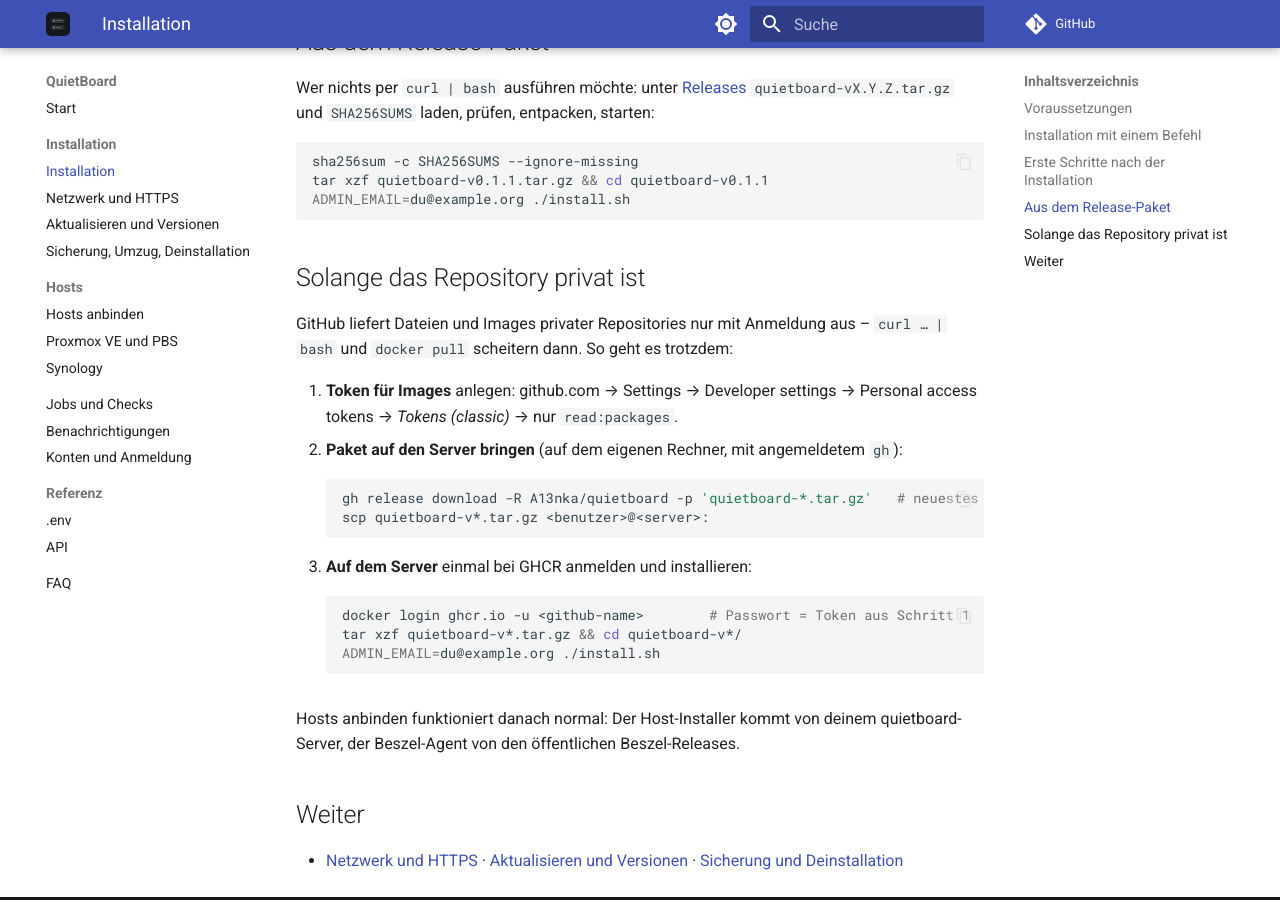
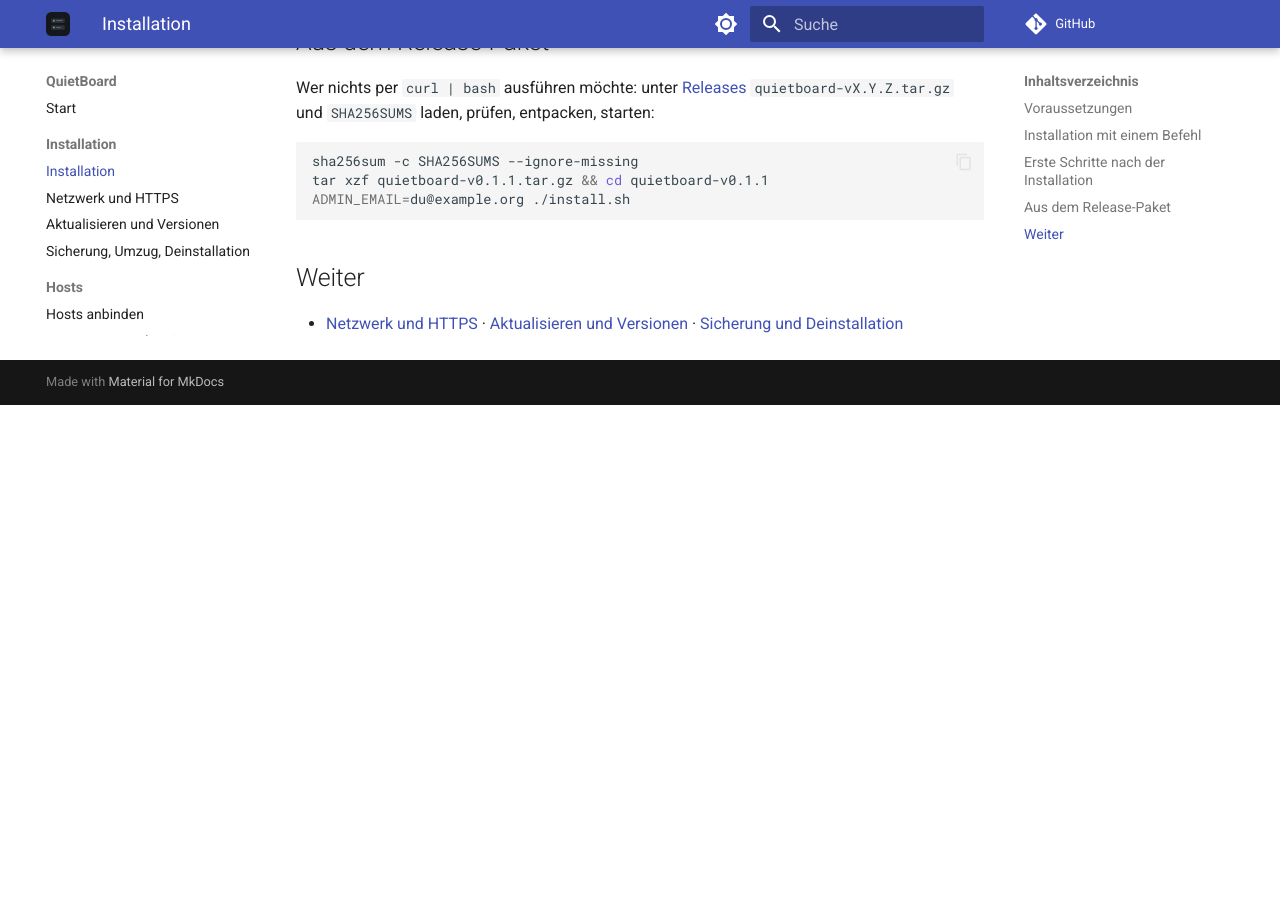
Before and after one commit to A13nka/quietboard, an MkDocs documentation site: the page built from docs/install/index.md, in a window 1280 px wide and 900 px high, scrolled down 1759 px. Built offline with MkDocs 1.6.1 and Material for MkDocs 9.7.7, drawn with Linux system fonts in a browser that asks for light colours; comment, search, counter and statistics services are not loaded; after the commit the page ends 2164 px from its top, so only the background shows below that.

Commit message:
Docs: drop private-phase install steps, add release badge
Co-Authored-By: Claude Opus 5.5 <noreply@anthropic.com>

````diff
--- a/docs/install/index.md
+++ b/docs/install/index.md
@@ -59,24 +59,6 @@ tar xzf quietboard-v0.1.1.tar.gz && cd quietboard-v0.1.1
 ADMIN_EMAIL=du@example.org ./install.sh
 ```
 
-## Solange das Repository privat ist
-
-GitHub liefert Dateien und Images privater Repositories nur mit Anmeldung aus – `curl … | bash` und `docker pull` scheitern dann. So geht es trotzdem:
-
-1. **Token für Images** anlegen: github.com → Settings → Developer settings → Personal access tokens → *Tokens (classic)* → nur `read:packages`.
-2. **Paket auf den Server bringen** (auf dem eigenen Rechner, mit angemeldetem `gh`):
-   ```bash
-   gh release download -R A13nka/quietboard -p 'quietboard-*.tar.gz'   # neuestes Release
-   scp quietboard-v*.tar.gz <benutzer>@<server>:
-   ```
-3. **Auf dem Server** einmal bei GHCR anmelden und installieren:
-   ```bash
-   docker login ghcr.io -u <github-name>        # Passwort = Token aus Schritt 1
-   tar xzf quietboard-v*.tar.gz && cd quietboard-v*/
-   ADMIN_EMAIL=du@example.org ./install.sh
-   ```
-
-Hosts anbinden funktioniert danach normal: Der Host-Installer kommt von deinem quietboard-Server, der Beszel-Agent von den öffentlichen Beszel-Releases.
 
 ## Weiter
 
````
Also changed, not shown: README.de.md (+1 -0 lines), README.md (+1 -0 lines).
